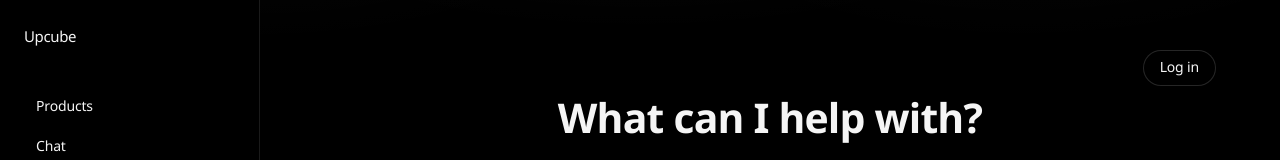
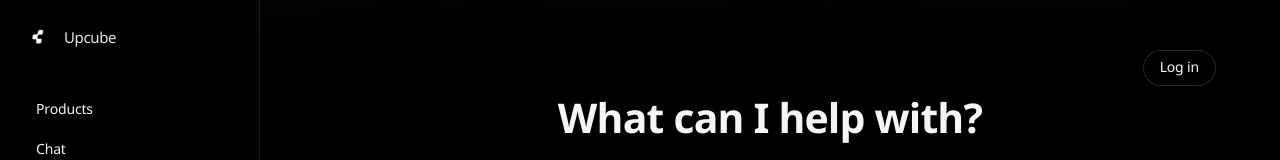
Before and after one commit to shadabchow-ui/upcube-frontend, a Next.js app: page / in a window 1280 px wide. Shown: the top 160 px of the page. Built offline with nearby package versions, Linux system fonts and the light colour scheme.

Commit message:
Update left-nav.tsx

```diff
--- a/components/left-nav.tsx
+++ b/components/left-nav.tsx
@@ -1,4 +1,5 @@
 import Link from "next/link"
+import Image from "next/image"
 
 const NAV_ITEMS = [
   { label: "Products", href: "/products" },
@@ -14,12 +15,18 @@ export default function LeftNav() {
   return (
     <aside className="fixed left-0 top-0 z-40 h-screen w-[260px] border-r border-white/10 bg-black px-6 py-6">
       {/* Brand */}
-      <div className="mb-10">
-        <Link
-          href="/"
-          className="text-[15px] font-medium tracking-tight text-white/90"
-        >
-          Upcube
+      <div className="mb-10 flex items-center">
+        <Link href="/" className="flex items-center gap-3">
+          <Image
+            src="/logo-mark.png"
+            alt="Upcube"
+            width={28}
+            height={28}
+            priority
+          />
+          <span className="text-[15px] font-medium tracking-tight text-white/90">
+            Upcube
+          </span>
         </Link>
       </div>
 
```
